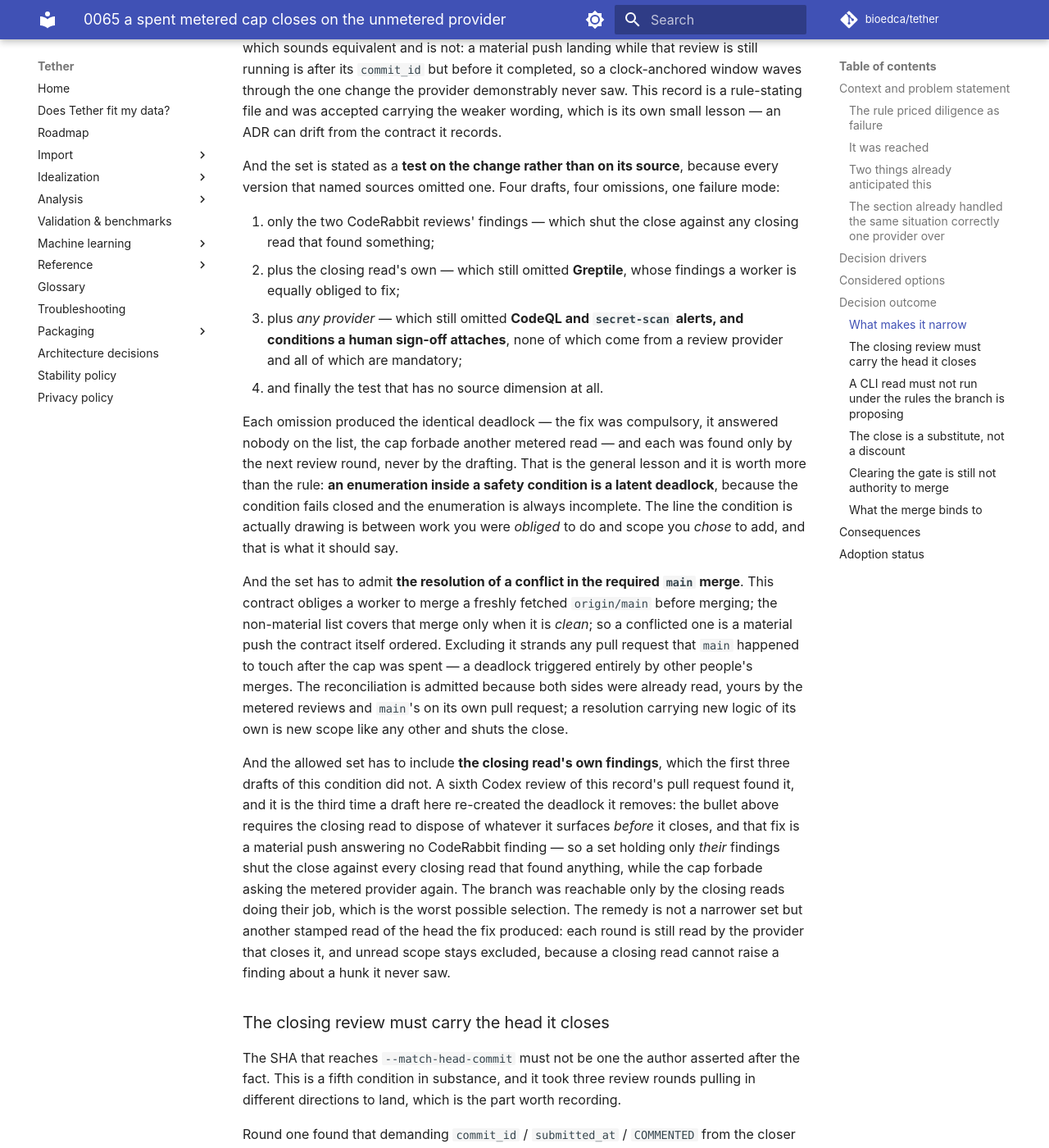
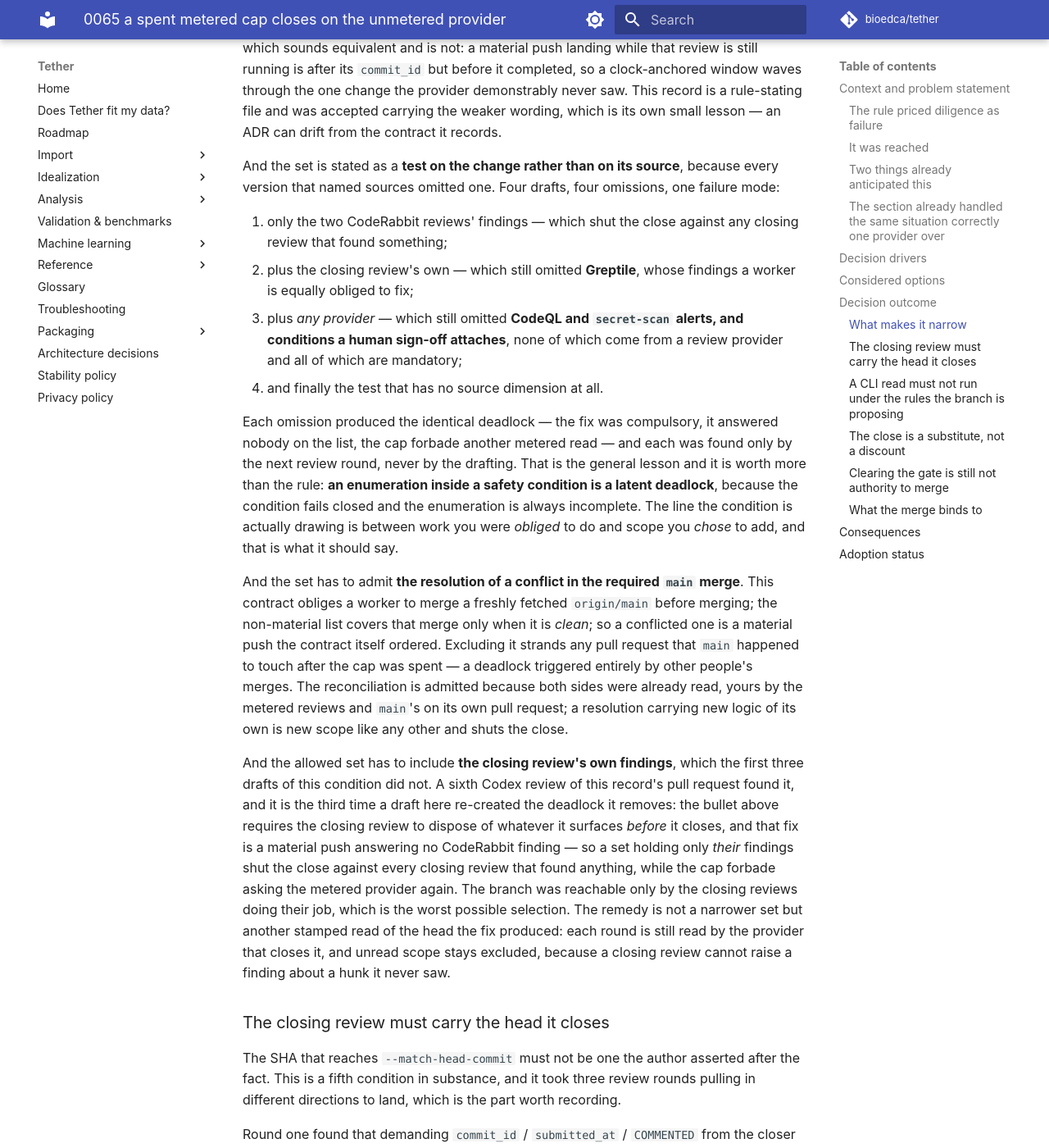
Before and after one commit to bioedca/tether, an MkDocs documentation site: the page built from docs/adr/0065-a-spent-metered-cap-closes-on-the-unmetered-provider.md, in a window 1280 px wide and 1400 px high, scrolled down 5166 px. Shown: the whole window at 82% size. Built offline with MkDocs 1.6.1 and Material for MkDocs 9.7.7, drawn with Linux system fonts in a browser that asks for light colours; comment, search, counter and statistics services are not loaded; the version menu is left out; some of the changed text lies outside the part shown.

Commit message:
docs(agents): one word for the closer, since the other one caused three defects
Terminology audit, run rather than waited for. The contract used "closing read"
29 times and "closing review" 5, across five files, for the same thing -- and
"read" now denotes precisely what CANNOT close, since a local CLI read satisfies
no leg. That ambiguity produced three separate P1s in the last two rounds:
SKILL.md, .greptile/README.md and openai.yaml each pointed workers at a "Codex
read of the final head" that the gate rejects.

So: "closing read" -> "closing review" everywhere (29 occurrences), and every
"fresh Codex read of the final head" -> "fresh POSTED Codex review of the final
head". Uses of "read" that are correct are untouched -- "a CLI read", "the head
it read", "twice-read", "the commit the second review read".

No rule changes; this is the vocabulary catching up with the rule so the next
reader cannot make the mistake three files just made.

Local gates: 2939 passed, 19 skipped, 34 deselected; mkdocs --strict green.
AGENTS.md 28,742 bytes against the 29,696 budget.

```diff
--- a/docs/adr/0065-a-spent-metered-cap-closes-on-the-unmetered-provider.md
+++ b/docs/adr/0065-a-spent-metered-cap-closes-on-the-unmetered-provider.md
@@ -139,7 +139,7 @@ an agent's account of its own reasoning:
    pull-request template had no state for it, `CONTRIBUTING.md` contradicted it, a rebinding read
    that found something serious deadlocked, and the arming rule still sourced the SHA from "the
    clean review". The mechanism was the problem. Narrowing this condition instead deletes it: the
-   case simply takes the **ordinary close**, since the cap is genuinely spent and a fresh Codex read
+   case simply takes the **ordinary close**, since the cap is genuinely spent and a fresh posted Codex review
    of the final head closes and names it under every condition here. That is strictly *more* work
    than the clean review it follows, never less, so widening the branch this way opens nothing —
    and the rule that must not bend is untouched: the close may never stand in for a metered read
@@ -162,7 +162,7 @@ an agent's account of its own reasoning:
    the second completed review actually read** — its `commit_id`, never its `submitted_at` — must
    answer something already recorded on the pull request **that the worker was required to address**
    — a review finding from any provider, a CodeQL or `secret-scan` alert, a condition a human
-   sign-off attached, a closing read's own finding — or be one of the existing non-material
+   sign-off attached, a closing review's own finding — or be one of the existing non-material
    exceptions, or be the resolution of a conflict in the `main` merge this contract requires.
    Anchored at the reviewed commit and applied per change, both for the reasons below, and stated as
    a test on the change rather than on its source for the reason after those.
@@ -182,7 +182,7 @@ an agent's account of its own reasoning:
    while smuggling in exactly the scope the condition excludes.
 
    It also has to be anchored at the commit the second review **read**, not at the clock. An earlier
-   phrasing here said *"between the second completed review and the closing read"*, which sounds
+   phrasing here said *"between the second completed review and the closing review"*, which sounds
    equivalent and is not: a material push landing while that review is still running is after its
    `commit_id` but before it completed, so a clock-anchored window waves through the one change the
    provider demonstrably never saw. This record is a rule-stating file and was accepted carrying the
@@ -191,9 +191,9 @@ an agent's account of its own reasoning:
    And the set is stated as a **test on the change rather than on its source**, because every
    version that named sources omitted one. Four drafts, four omissions, one failure mode:
 
-   1. only the two CodeRabbit reviews' findings — which shut the close against any closing read that
+   1. only the two CodeRabbit reviews' findings — which shut the close against any closing review that
       found something;
-   2. plus the closing read's own — which still omitted **Greptile**, whose findings a worker is
+   2. plus the closing review's own — which still omitted **Greptile**, whose findings a worker is
       equally obliged to fix;
    3. plus *any provider* — which still omitted **CodeQL and `secret-scan` alerts, and conditions a
       human sign-off attaches**, none of which come from a review provider and all of which are
@@ -216,16 +216,16 @@ an agent's account of its own reasoning:
    `main`'s on its own pull request; a resolution carrying new logic of its own is new scope like any
    other and shuts the close.
 
-   And the allowed set has to include **the closing read's own findings**, which the first three
+   And the allowed set has to include **the closing review's own findings**, which the first three
    drafts of this condition did not. A sixth Codex review of this record's pull request found it,
    and it is the third time a draft here re-created the deadlock it removes: the bullet above
-   requires the closing read to dispose of whatever it surfaces *before* it closes, and that fix is
+   requires the closing review to dispose of whatever it surfaces *before* it closes, and that fix is
    a material push answering no CodeRabbit finding — so a set holding only *their* findings shut the
-   close against every closing read that found anything, while the cap forbade asking the metered
-   provider again. The branch was reachable only by the closing reads doing their job, which is the
+   close against every closing review that found anything, while the cap forbade asking the metered
+   provider again. The branch was reachable only by the closing reviews doing their job, which is the
    worst possible selection. The remedy is not a narrower set but another stamped read of the head
    the fix produced: each round is still read by the provider that closes it, and unread scope stays
-   excluded, because a closing read cannot raise a finding about a hunk it never saw.
+   excluded, because a closing review cannot raise a finding about a hunk it never saw.
 
 ### The closing review must carry the head it closes
 
@@ -339,13 +339,13 @@ review on top. It is strictly more work than the clean pass it replaces.
 
 ### The close is a substitute, not a discount
 
-Anything the closing read surfaces is cleared the same way — **left not outstanding**, by being
+Anything the closing review surfaces is cleared the same way — **left not outstanding**, by being
 fixed, deferred-and-tracked, dropped sub-floor, or withdrawn by the provider that raised it — before
 it closes. That last one was missing from three drafts, and it is not hypothetical: a provider
 retracting a false positive is how #434's own record reads, so the close was shut on its own
 motivating example unless a worker mislabelled the disposition. The test is *nothing left open*;
 the four are the known ways of getting there, the same way condition 4 tests the change rather than
-naming who may raise a finding. An earlier draft held the closing read
+naming who may raise a finding. An earlier draft held the closing review
 to *"nothing blocking"*, which would have silently dropped two severity bands relative to the
 zero-actionable-comments bar it replaces, and on agent-layer paths those findings are not tracked at
 all. The bar does not move; only who holds it does.
@@ -358,7 +358,7 @@ misreading. `AGENTS.md:32–33` — *"Do not infer merge authority"* — is unto
 ### What the merge binds to
 
 `--match-head-commit` still names *"the 40-hex head the clean review read."* When the close applies,
-the Codex closing read **is** that clean review. The merge bullet is left byte-identical: it is the
+the Codex closing review **is** that clean review. The merge bullet is left byte-identical: it is the
 only place in `AGENTS.md` satisfying both mechanical guards in
 `tests/test_agent_contract_is_runnable.py` — the `_SHA_DEFINED` window and the arming-page floor —
 and its referent was always provider-neutral in words. Only context had pointed it at CodeRabbit.
@@ -385,7 +385,7 @@ way it was not before. Two things bound that. It is a fresh read of the exact he
 a re-quoted earlier pass. And it is reached only after two completed metered reviews, with condition
 4 above refusing the close to any scope that landed after the cap was spent — so **every substantive
 part of the merging diff has had at least one external read**, metered up to the commit the second
-review read and the closing read after it, and the close is a further opinion on it rather than a
+review read and the closing review after it, and the close is a further opinion on it rather than a
 first opinion on an unread one.
 
 This paragraph has now been wrong twice in the same direction, which is worth keeping visible because
@@ -395,7 +395,7 @@ in-scope
 material push then draws review 2, the added part carries **one** metered read, not two. The
 correction then claimed one *metered* read of every substantive part, and the next round showed that
 false too: a fix answering review 2 lands after that review's `commit_id` by design, as do a
-permitted conflict resolution and anything the closing read raises, and no metered provider ever sees
+permitted conflict resolution and anything the closing review raises, and no metered provider ever sees
 them. What the conditions actually buy is **external** coverage throughout — which is what §Review's
 first bullet asks for, and it is worth noticing that the honest version of this claim turned out to
 be exactly the property that bullet already states, rather than something stronger the close was
```
Also changed, not shown: AGENTS.md (+2 -2 lines), CONTRIBUTING.md (+6 -6 lines), docs/PRD.md (+2 -2 lines), .github/pull_request_template.md.
